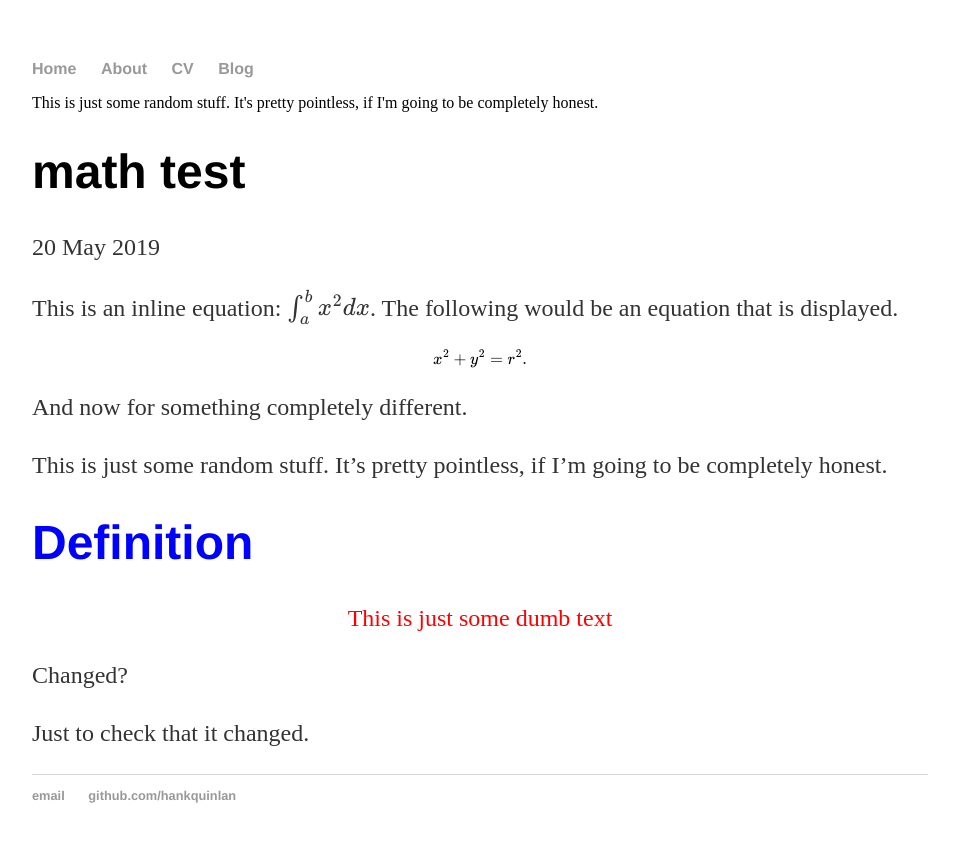
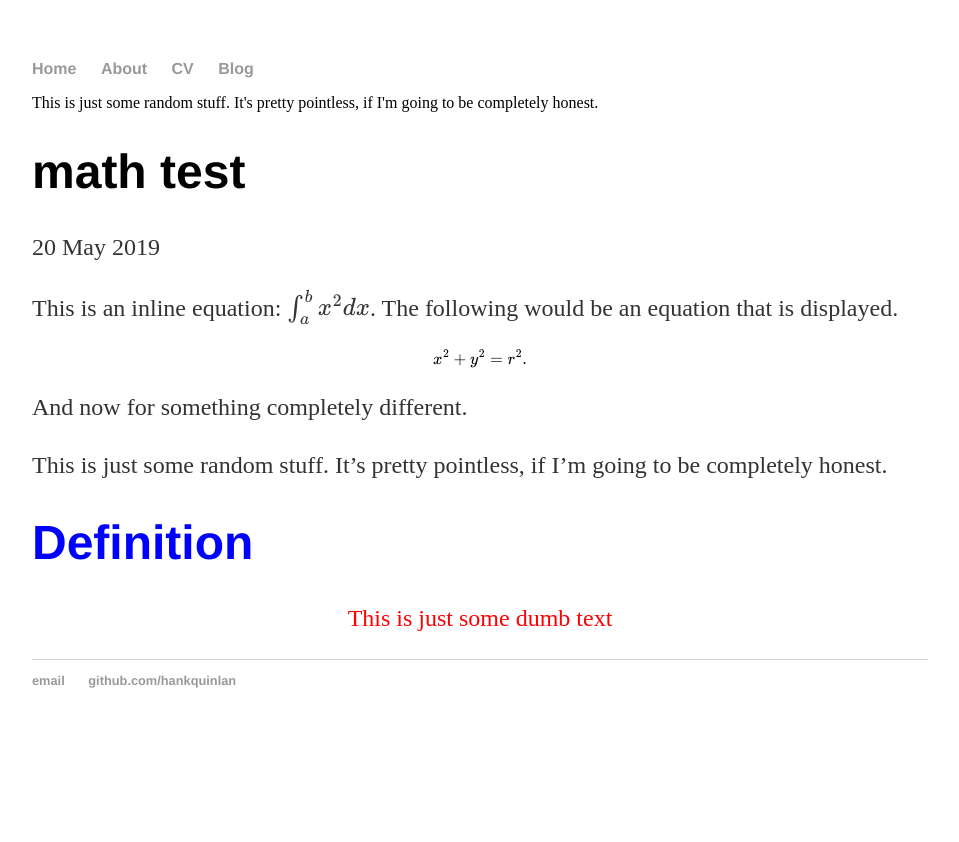
Before and after one commit to fattymattk/hello-world, a Jekyll site: the page built from _posts/2019-05-20-mathtest.md, in a window 1280 px wide. Shown: the top 842 px of the page, without its empty margins (160-1119 px from the left). Built offline with Jekyll 4.4.1, drawn with Linux system fonts in a browser that asks for light colours; formulas are drawn with MathJax 3.

Commit message:
Update 2019-05-20-mathtest.md

```diff
--- a/_posts/2019-05-20-mathtest.md
+++ b/_posts/2019-05-20-mathtest.md
@@ -17,12 +17,3 @@ And now for something completely different.
 
 This is just some dumb text
 {: .definitionText}
-
-Changed?
-
-
-Just to check that it changed.
-
-{% assign def = site.definitions | where: 'name', 'Test' | first %}
-
-{{ def.content }}
```
